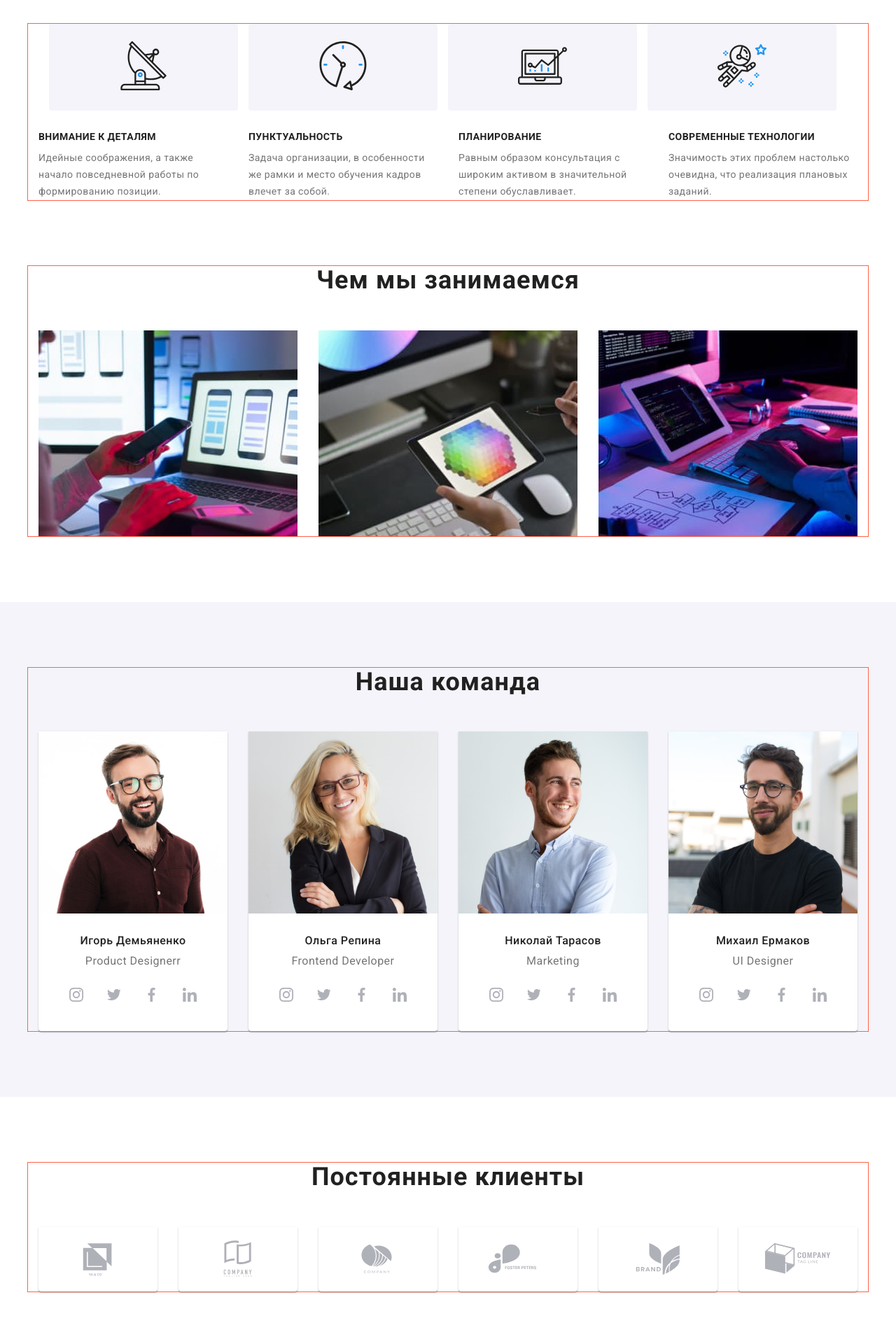
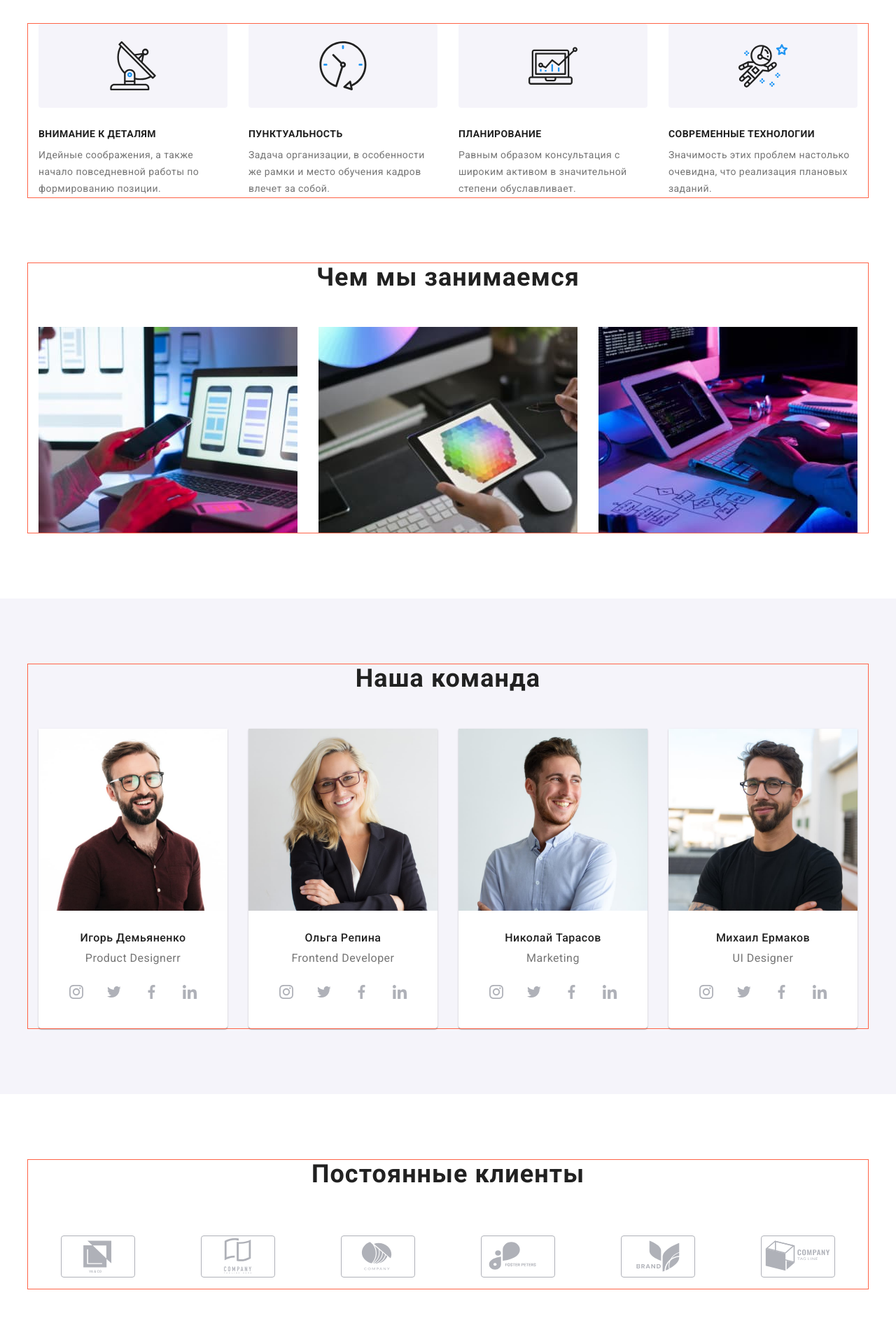
Before and after one commit to Hlibov09/goit-markup-hw-04, a plain HTML site: page index.html in a window 1280 px wide. Shown: the part 740-2640 px from the top of the page at 70% size. Drawn offline with nearby package versions, Linux system fonts and the light colour scheme.

Commit message:
update hw-4

```diff
--- a/css/stile.css
+++ b/css/stile.css
@@ -10,6 +10,7 @@
   --border-bottom: #ececec;
   --color: rgba(236, 236, 236, 1);
   --photo-border: #EEEEEE;
+  --border-client: #AFB1B8;
 }
 p,
 h1,
@@ -162,7 +163,9 @@ body {
 }
 .adress-list a {
   color: var(--second-color);
+  display: flex;
 }
+
 .adress-list a:hover,
 .adress-list a:focus {
   color: var(--accent-color);
@@ -197,6 +200,8 @@ body {
   background-position: center;
   padding-top: 200px;
   padding-bottom: 200px;
+  max-width:1600px;
+  margin:0 auto;
 }
 
 .service-button {
@@ -264,23 +269,16 @@ body {
   margin: 0 15px;
 }
 
- .benefits-logo-list{
+ .benefits-logo {
   display: flex;
-  margin: 0 -15px;
+  margin-bottom:  30px;
   justify-content: center;
- }
-
-.benefits-logo-list> .benefits-logo-item {
-  flex-basis: calc(100% / 4 - 30px);
-  margin: 0 15px 30px 0;
   background: #F5F4FA;
   border-radius: 4px;
-
-}
-
-.benefits-logo-icon {
-margin: 25px 100px;
-}
+  width: 270px;
+  height: 120px;
+  align-items: center;
+ }
 
 
 /* about */
@@ -352,11 +350,11 @@ border-radius: 0px 0px 4px 4px;
 .comand-soc-list {
   display: flex;
   justify-content: center;
+  margin-top: 16px;
 }
 
 .comand-soc-item {
   margin-left: 10px;
-  margin-top: 16px;
 }
 
 .comand-soc-item:first-child {
@@ -370,7 +368,7 @@ border-radius: 0px 0px 4px 4px;
   height: 44px;
   width: 44px;
   border-radius: 50%;
-  color: #AFB1B8;
+  color: var(--border-client);
  }
 
 .comand-soc-icon {
@@ -407,36 +405,43 @@ padding: 16px 32px;
   display: flex;
   align-items: center;
   justify-content: center;
+  border: 1px solid var(--border-client);
+  border-radius: 4px;
+  height: 60px;
+  width: 106px;
+  fill: var(--border-client);
 }
 
-
+/*
 .client-logo-icon {
 width: 106px;
 height: 60px;
-fill: #AFB1B8;
+fill: var(--border-client);
 }
-
+*/
 
 
 
 .client-list > .client-logo-item {
-    flex-basis: calc(100% / 6 - 30px);
+  flex-basis: calc(100% / 6 - 30px);
   margin: 0 15px;
-    box-shadow: 0px 1px 3px rgba(0, 0, 0, 0.12), 0px 1px 1px rgba(0, 0, 0, 0.14), 0px 2px 1px rgba(0, 0, 0, 0.2);
-border-radius: 0px 0px 4px 4px;
+
 }
-
+/*
 .client-logo-item:hover,
 .client-logo-item:focus {
-box-shadow: 0px 1px 3px var(--accent-color), 0px 1px 1px var(--accent-color), 0px 2px 1px var(--accent-color);
+  border: 1px solid var(--accent-color);
 }
 
 .client-logo-item:hover .client-logo-icon,
 .client-logo-item:focus .client-logo-icon{
   fill: var(--accent-color);
-
 }
-
+*/
+.client-logo-link:hover,
+.client-logo-link:focus {
+  fill: var(--accent-color);
+}
 
 /* FOOTER */
 .footer {
@@ -618,8 +623,9 @@ fill: currentColor;
   border-right: 1px solid  var(--photo-border);
 }
 
-.photo-item :focus,
-.photo-item :hover {
-box-shadow: 0px 1px 1px rgba(0, 0, 0, 0.12), 0px 4px 4px rgba(0, 0, 0, 0.06), 1px 4px 6px rgba(0, 0, 0, 0.16);
-cursor: pointer;
+.photo-efect:focus,
+.photo-efect:hover {
+  box-shadow: 0px 1px 1px rgb(0 0 0 / 12%), 0px 4px 4px rgb(0 0 0 / 6%), 1px 4px 6px rgb(0 0 0 / 16%);
+  cursor: pointer;
+  display: block;
 }
--- a/index.html
+++ b/index.html
@@ -36,7 +36,7 @@
             </svg>info@devstud</a>
         </li>
         <li><a href="tel:+380961111111" class="tel link">
-            <svg class="adress-icon" height="12" width="16">
+            <svg class="adress-icon" height="16" width="10">
               <use href="./img/icons.svg#icon-phone"></use>
             </svg>+38 096 111 11 11</a>
         </li>
@@ -63,51 +63,45 @@
       <div class="container">
         <!-- (Заглввие вне дизайна) -->
         <h2 class="benefits-text visually-hidden">Преймущества</h2>
-        <ul class="benefits-logo-list list">
-          <li class="benefits-logo-item"><a href="" class="benefits-logo-link link">
+        <ul class="benefits-list list">
+          <li class="benefits-item">
+            <div class="benefits-logo">
               <svg class="benefits-logo-icon" height="70" width="70">
                 <use href="./img/icons.svg#icon-antenna"></use>
               </svg>
-            </a>
-          </li>
-          <li class="benefits-logo-item"><a href="" class="benefits-logo-link link">
-              <svg class="benefits-logo-icon" height="70" width="70">
-                <use href="./img/icons.svg#icon-clock"></use>
-              </svg>
-            </a>
-          </li>
-          <li class="benefits-logo-item"><a href="" class="benefits-logo-link link">
-              <svg class="benefits-logo-icon" height="70" width="70">
-                <use href="./img/icons.svg#icon-diagram"></use>
-              </svg>
-            </a>
-          </li>
-          <li class="benefits-logo-item"><a href="" class="benefits-logo-link link">
-              <svg class="benefits-logo-icon" height="70" width="70">
-                <use href="./img/icons.svg#icon-astronaut"></use>
-              </svg>
-            </a>
-          </li>
-        </ul>
-        <ul class="benefits-list list">
-          <li class="benefits-item">
+            </div>
             <h3 class="benefits-titel">Внимание к деталям</h3>
             <p class="benefits-after-titel">Идейные соображения, а также начало повседневной работы по формированию
               позиции.</p>
           </li>
           <li class="benefits-item">
+            <div class="benefits-logo">
+              <svg class="benefits-logo-icon" height="70" width="70">
+                <use href="./img/icons.svg#icon-clock"></use>
+              </svg>
+            </div>
             <h3 class="benefits-titel">Пунктуальность</h3>
             <p class="benefits-after-titel">
               Задача организации, в особенности же рамки и место обучения кадров влечет за собой.
             </p>
           </li>
           <li class="benefits-item">
+            <div class="benefits-logo">
+              <svg class="benefits-logo-icon" height="70" width="70">
+                <use href="./img/icons.svg#icon-diagram"></use>
+              </svg>
+            </div>
             <h3 class="benefits-titel">Планирование</h3>
             <p class="benefits-after-titel">
               Равным образом консультация с широким активом в значительной степени обуславливает.
             </p>
           </li>
           <li class="benefits-item">
+            <div class="benefits-logo">
+              <svg class="benefits-logo-icon" height="70" width="70">
+                <use href="./img/icons.svg#icon-astronaut"></use>
+              </svg>
+            </div>
             <h3 class="benefits-titel">Современные технологии</h3>
             <p class="benefits-after-titel">Значимость этих проблем настолько очевидна, что реализация плановых заданий.
             </p>
@@ -302,8 +296,8 @@
             </a>
           </li>
           <li class="client-logo-item"><a href="" class="client-logo-link link">
-              <svg class="client-logo-icon">
-                <use href="./img/icons.svg#icon-logo-6" height="60" width="106"></use>
+              <svg class="client-logo-icon" height="60" width="106">
+                <use href="./img/icons.svg#icon-logo-6"></use>
               </svg>
             </a>
           </li>
```
Also changed, not shown: portfolio.html (+19 -3 lines).
